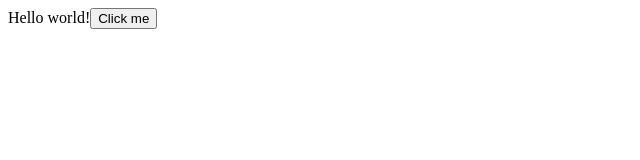
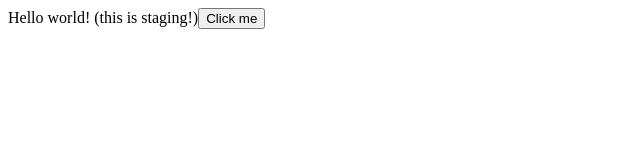
Before and after one commit to nielsbom/gatsby-experiment001, a Gatsby site: page / in a window 1280 px wide. Shown: the whole page, without its empty margins (0-640 px from the left). Built offline with nearby package versions, Linux system fonts and the light colour scheme; Gatsby itself is replaced by a stand-in of ours.

Commit message:
First commit on develop branch

```diff
--- a/src/pages/index.js
+++ b/src/pages/index.js
@@ -4,7 +4,7 @@ import Button from "./Button";
 export default function Home() {
   const result = (
     <div>
-      Hello world!
+      Hello world! (this is staging!)
       <Button />
     </div>
   );
```
